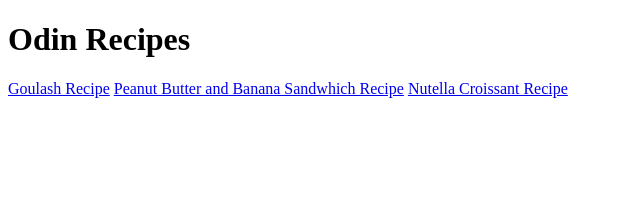
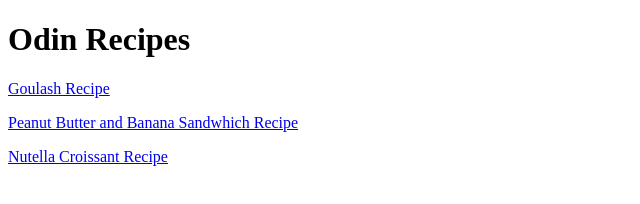
Before and after one commit to Tickleware/odin-recipes, a plain HTML site: page index.html in a window 1280 px wide. Shown: the whole page, without its empty margins (0-640 px from the left). Drawn offline with Linux system fonts and the light colour scheme.

Commit message:
-Restructured page so links were not next to each other

```diff
--- a/index.html
+++ b/index.html
@@ -10,9 +10,9 @@
 
 <body>
 
-    <a href="recipes/goulash.html">Goulash Recipe</a>
-    <a href="recipes/peanut-butter-banana-sandwhich.html">Peanut Butter and Banana Sandwhich Recipe</a>
-    <a href="recipes/nutella-croissant.html">Nutella Croissant Recipe</a>
+    <p><a href="recipes/goulash.html">Goulash Recipe</a></p>
+    <p><a href="recipes/peanut-butter-banana-sandwhich.html">Peanut Butter and Banana Sandwhich Recipe</a></p>
+    <p><a href="recipes/nutella-croissant.html">Nutella Croissant Recipe</a></p>
 
 </body>
 
```
